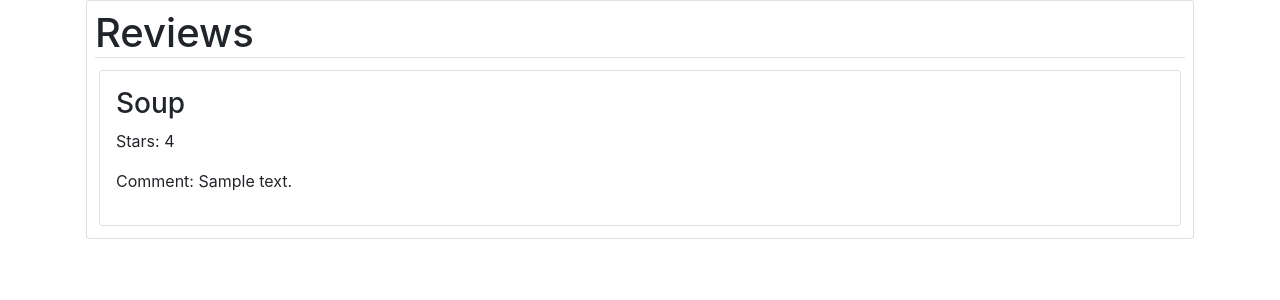
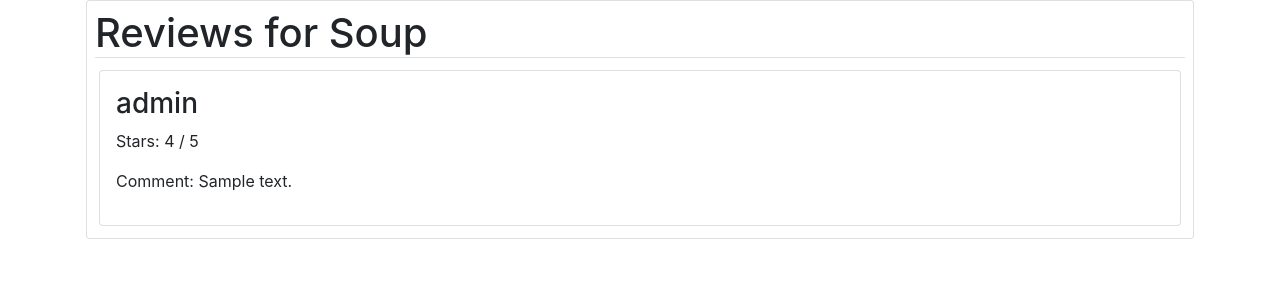
Before and after one commit to FEIProjectTeam/upb-project, a Django app: page /reviews/1/ in a window 1280 px wide. Shown: the part 88-388 px from the top of the page. Run offline with Django 4.2, Linux system fonts and the light colour scheme; data comes from the database, SQL or seed files in the repository; tables that the repository leaves empty hold one stand-in row (values such as "Sample post"); some libraries are stand-ins or nearby versions.

Commit message:
added meal name in review page + username

```diff
--- a/project/canteen/templates/canteen/review_list.html
+++ b/project/canteen/templates/canteen/review_list.html
@@ -1,13 +1,13 @@
 {% extends "users/base.html" %}
-{% block title %} Reviews {% endblock title %}
+{% block title %} Reviews for {{ meal.name }} {% endblock title %}
 {% block content %}
     <div class="card p-2">
-        <h1 class="border-bottom">Reviews</h1>
+        <h1 class="border-bottom">Reviews for {{ meal.name }}</h1>
         <div class="">
             {% for review in reviews %}
                 <div class="card p-3 m-1 bg-white rounded">
-                     <h3>{{ review.meal.name }}</h3>
-                     <p>Stars: {{ review.stars }}</p>
+                     <h3>{{ review.user.username }}</h3>
+                     <p>Stars: {{ review.stars }} / 5</p>
                      <p>Comment: {{ review.comment }}</p>
                 </div>
             {% endfor %}
```
